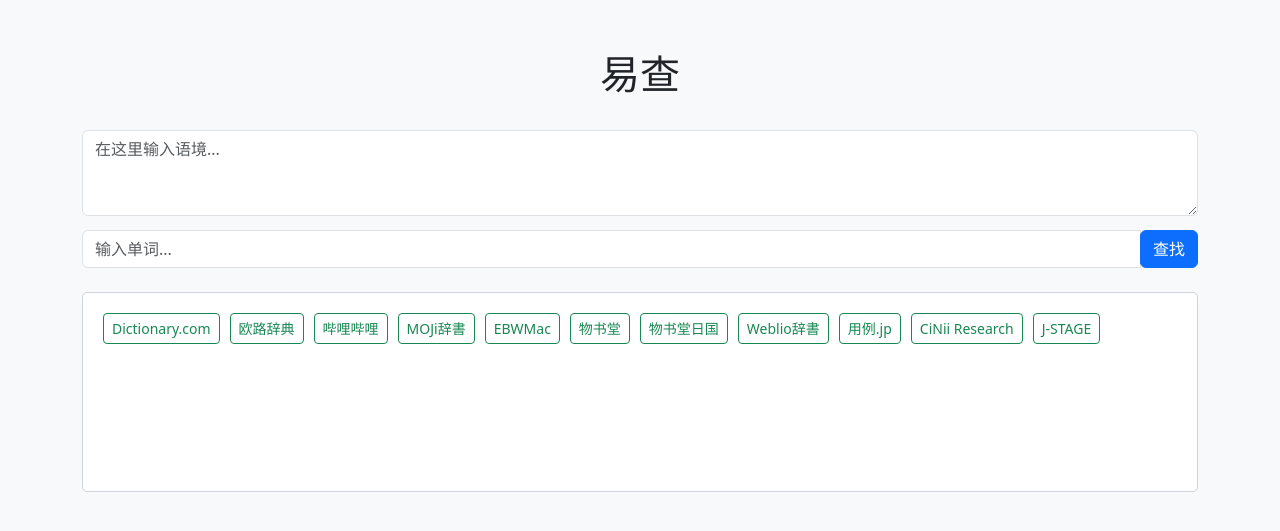
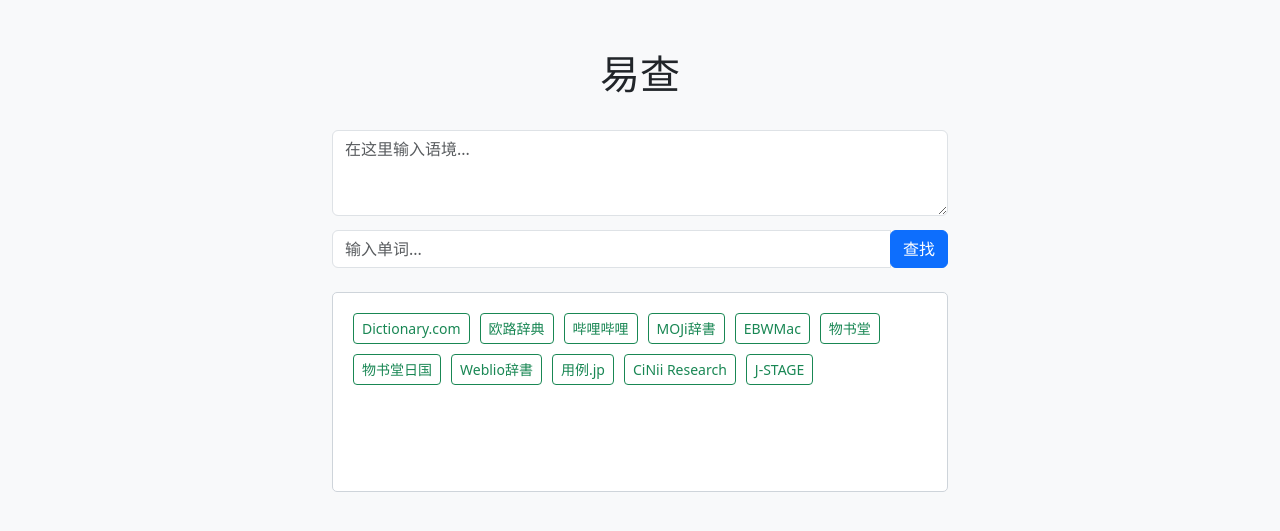
Before and after one commit to NoHeartPen/dev-easysearch-web, a Flask app: page / in a window 1280 px wide. Shown: the top 531 px of the page. Run offline with Flask 3, Linux system fonts and the light colour scheme; style sheets or scripts are compiled from the project's sources.

Commit message:
fix:限制最大宽度优化桌面端显示

```diff
--- a/static/style.css
+++ b/static/style.css
@@ -4,6 +4,7 @@ body {
 
 .container {
     margin-top: 50px;
+    max-width: 640px;
 }
 
 .result-area {
```
